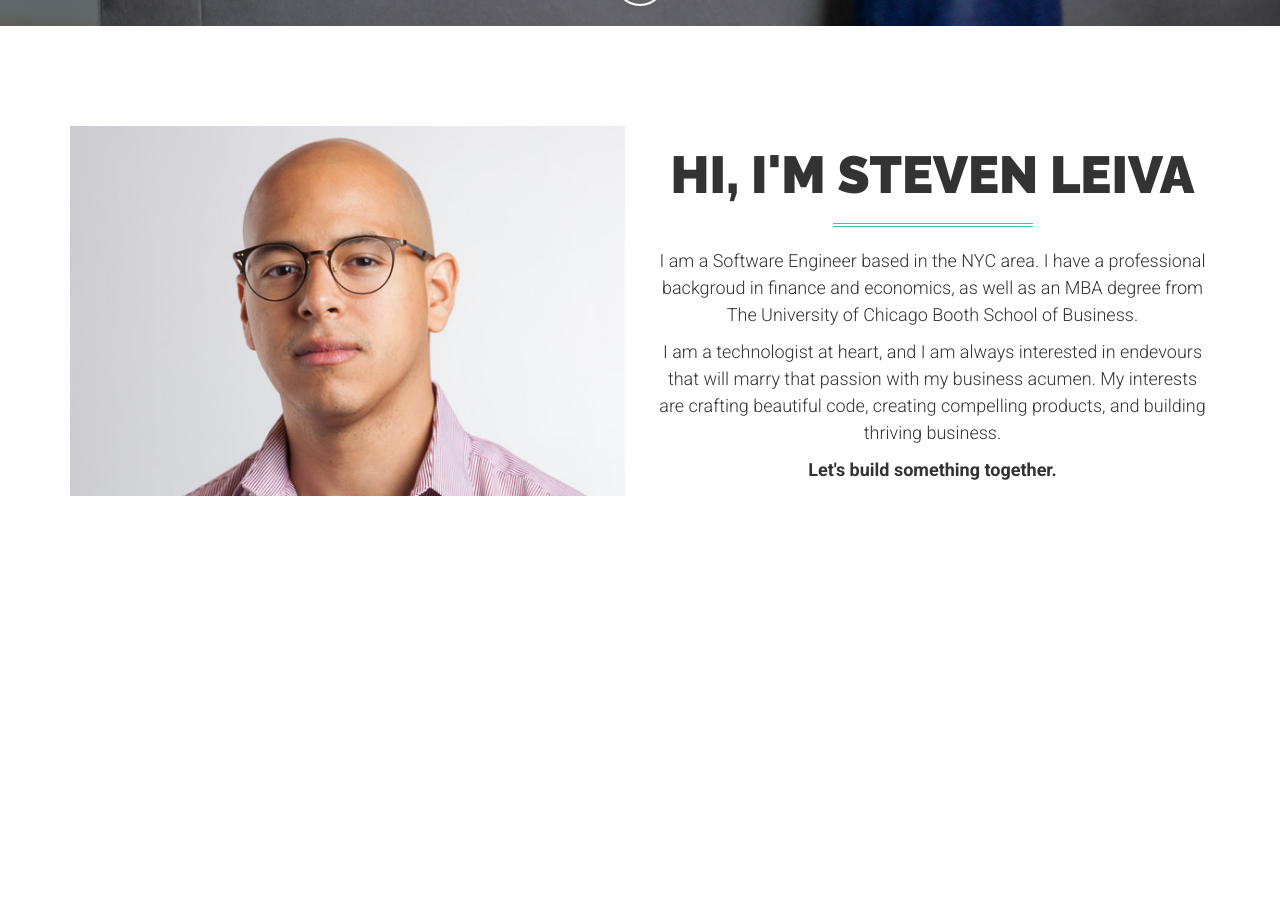
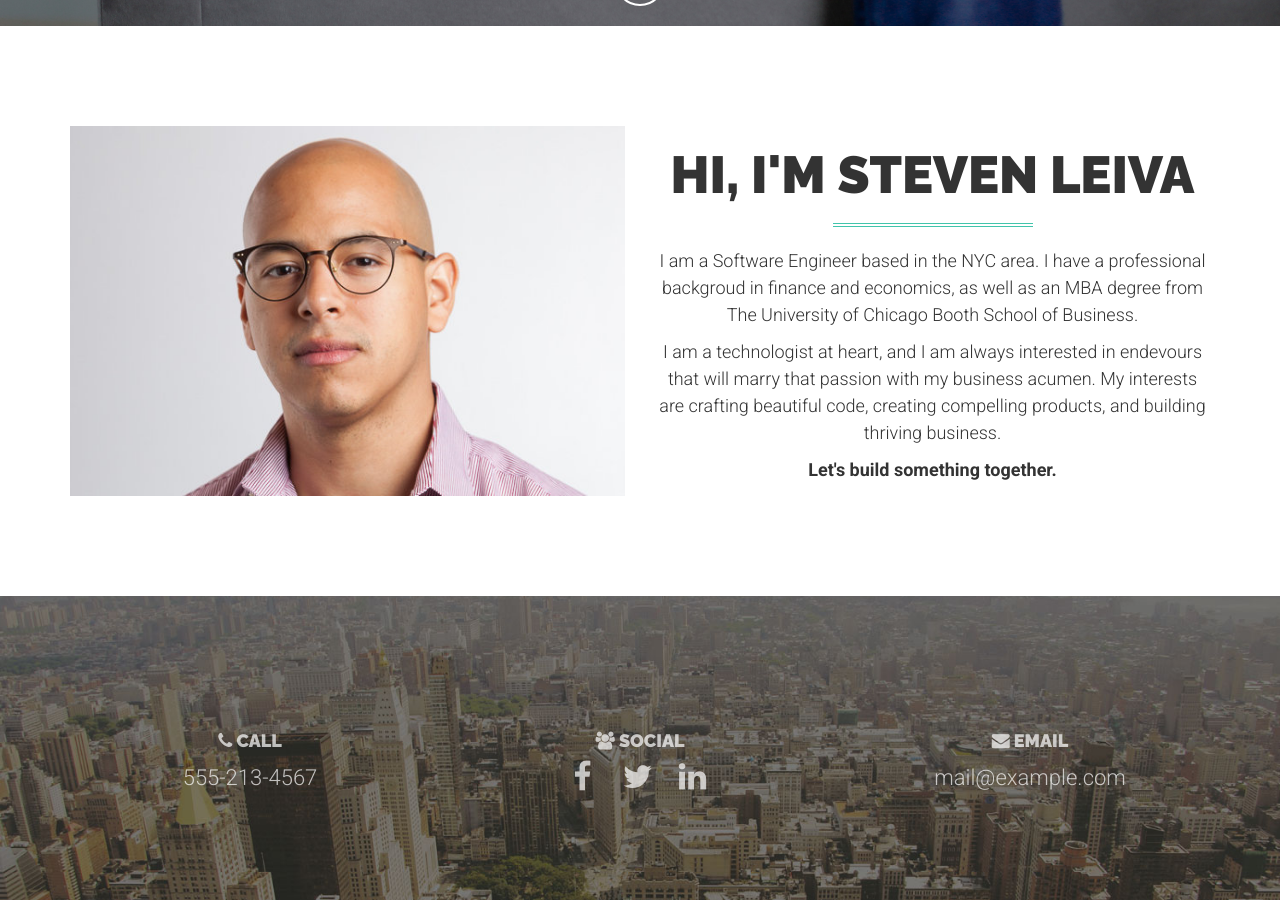
Before and after one commit to StevenXL/stevenxl.github.io, a Jekyll site: the page built from index.html, in a window 1280 px wide and 900 px high, scrolled down 874 px. Built offline with Jekyll 4.4.1, drawn with Linux system fonts in a browser that asks for light colours; Markdown is read by kramdown in place of the engine named in the settings; before the commit the page ends 1470 px from its top, so only the background shows below that.

Commit message:
Add a footer to index.html.
This footer section has also been modified to serve as the contact
section of the site. The navbar's contact button will link to this
footer. The footer has been modified so that a third of the first row
contains social media links.

```diff
--- a/index.html
+++ b/index.html
@@ -36,3 +36,27 @@
     </div>
   </div>
 </section>
+
+
+<footer id="contact" class="footer" style="background-image: url('assets/img/bg-footer.jpg')">
+  <div class="container text-center">
+    <div class="row">
+      <div class="col-md-4 contact-details">
+        <h4><i class="fa fa-phone"></i> Call</h4>
+        <p>555-213-4567</p>
+      </div>
+      <div class="col-md-4 contact-details">
+        <h4><i class="fa fa-users"></i> Social</h4>
+        <ul class="list-inline">
+          <li><a href="#"><i class="fa fa-facebook fa-fw fa-2x"></i></a></li>
+          <li><a href="#"><i class="fa fa-twitter fa-fw fa-2x"></i></a></li>
+          <li><a href="#"><i class="fa fa-linkedin fa-fw fa-2x"></i></a></li>
+        </ul>
+      </div>
+      <div class="col-md-4 contact-details">
+        <h4><i class="fa fa-envelope"></i> Email</h4>
+        <p><a href="mailto:mail@example.com">mail@example.com</a></p>
+      </div>
+    </div>
+  </div>
+</footer>
```
